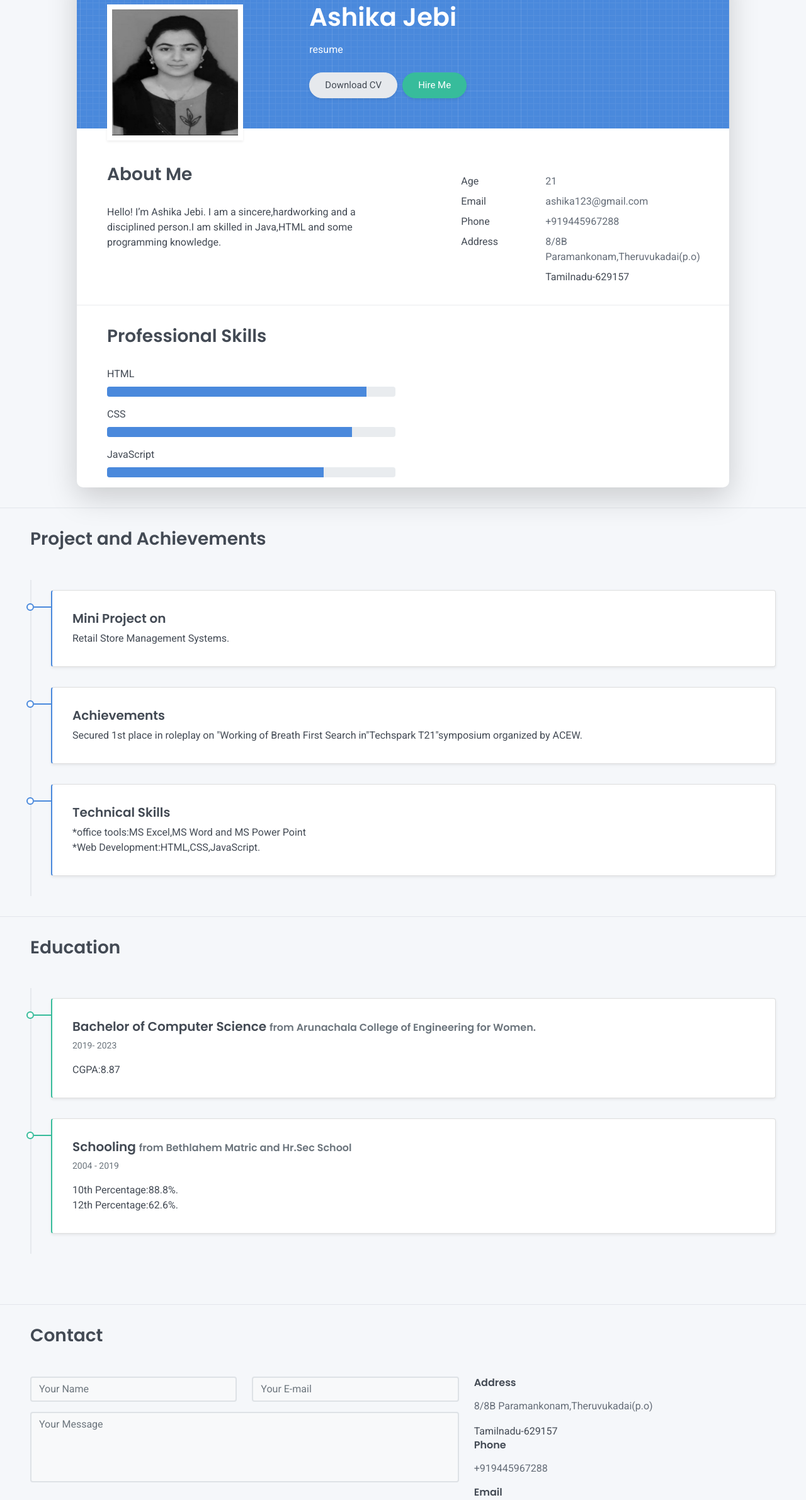
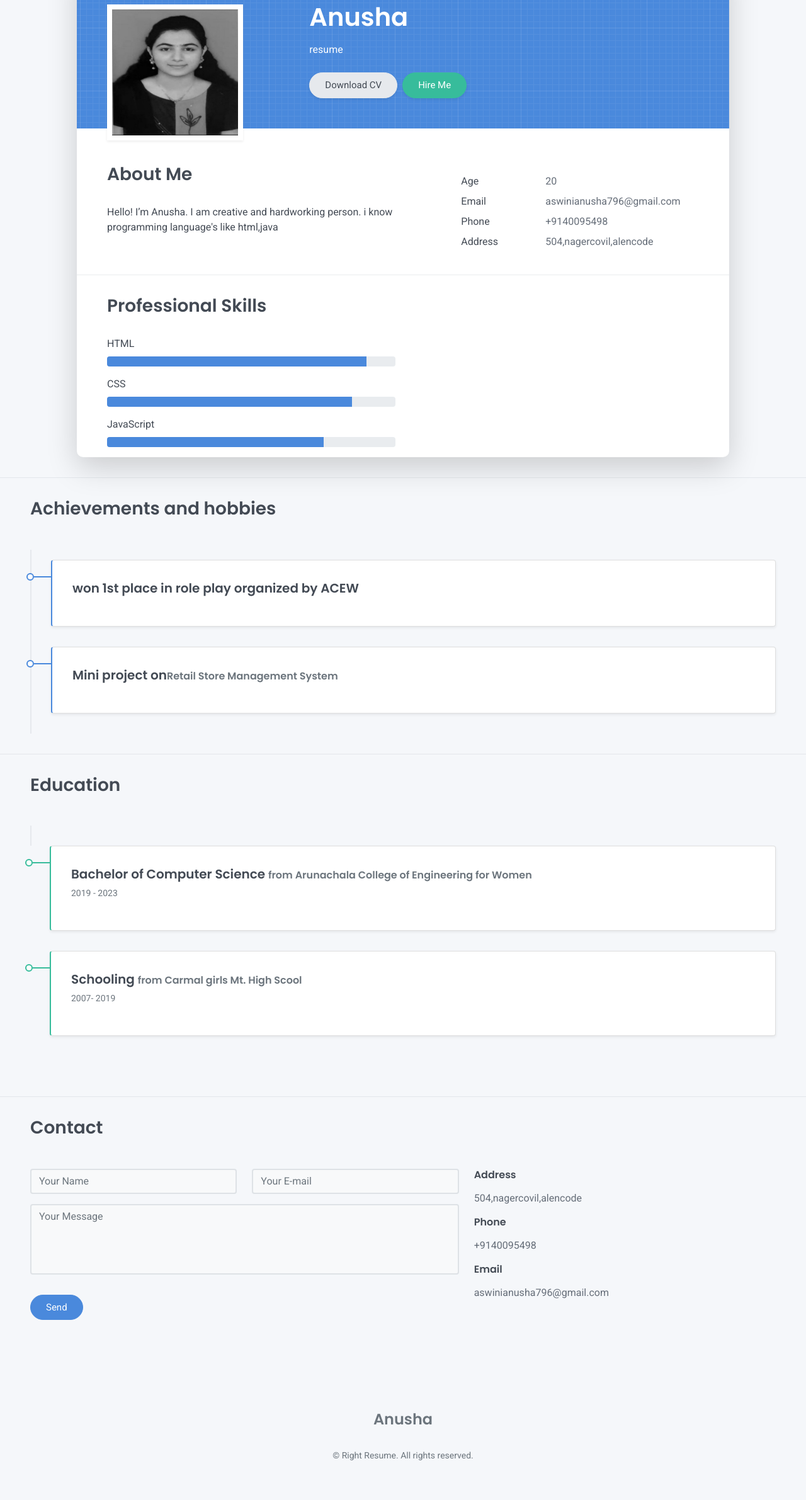
Before and after one commit to IBM-EPBL/IBM-Project-40544-1660631023, a plain HTML site: page Assignment/index.html in a window 1280 px wide. Shown: the part 165-2547 px from the top of the page at 63% size. Drawn offline with Linux system fonts and the light colour scheme.

Commit message:
Add files via upload

```diff
--- a/Assignment/index.html
+++ b/Assignment/index.html
@@ -4,7 +4,7 @@
     <meta charset="UTF-8">
     <meta http-equiv="X-UA-Compatible" content="IE=edge">
     <meta name="viewport" content="width=device-width, initial-scale=1">
-    <title>Ashika Jebi</title>
+    <title>Right Resume</title>
     <link rel="preconnect" href="https://fonts.gstatic.com" crossorigin="crossorigin"/>
     <link rel="preload" as="style" href="https://fonts.googleapis.com/css2?family=Poppins:wght@600&amp;family=Roboto:wght@300;400;500;700&amp;display=swap"/>
     <link rel="stylesheet" href="https://fonts.googleapis.com/css2?family=Poppins:wght@600&amp;family=Roboto:wght@300;400;500;700&amp;display=swap" media="print" onload="this.media='all'"/>
@@ -28,9 +28,8 @@
     <header class="d-print-none">
       <div class="container text-center text-lg-left">
         <div class="py-3 clearfix">
-          <h1 class="site-title mb-0">Ashika Jebi</h1>
-
-        </div>
+          <h1 class="site-title mb-0">Anusha</h1>
+          </div>
       </div>
     </header>
     <div class="page-content">
@@ -42,7 +41,7 @@
         <div class="avatar hover-effect bg-white shadow-sm p-1"><img src="images/avatar.jpg" width="200" height="200"/></div>
       </div>
       <div class="col-lg-8 col-md-7 text-center text-md-start">
-        <h2 class="h1 mt-2" data-aos="fade-left" data-aos-delay="0">Ashika Jebi</h2>
+        <h2 class="h1 mt-2" data-aos="fade-left" data-aos-delay="0">Anusha</h2>
         <p data-aos="fade-left" data-aos-delay="100">resume</p>
         <div class="d-print-none" data-aos="fade-left" data-aos-delay="200"><a class="btn btn-light text-dark shadow-sm mt-1 me-1" href="right-resume.pdf" target="_blank">Download CV</a><a class="btn btn-success shadow-sm mt-1" href="#contact">Hire Me</a></div>
       </div>
@@ -52,7 +51,7 @@
     <div class="row">
       <div class="col-md-6">
         <h2 class="h3 mb-3">About Me</h2>
-        <p>Hello! I’m Ashika Jebi. I am a sincere,hardworking and a disciplined person.I am skilled in Java,HTML and some programming knowledge.</p>
+        <p>Hello! I’m Anusha. I am creative and hardworking person. i know programming language's like html,java</p>
       </div>
       <div class="col-md-5 offset-md-1">
         <div class="row mt-2">
@@ -60,26 +59,25 @@
             <div class="pb-1">Age</div>
           </div>
           <div class="col-sm-8">
-            <div class="pb-1 text-secondary">21</div>
+            <div class="pb-1 text-secondary">20</div>
           </div>
           <div class="col-sm-4">
             <div class="pb-1">Email</div>
           </div>
           <div class="col-sm-8">
-            <div class="pb-1 text-secondary">ashika123@gmail.com</div>
+            <div class="pb-1 text-secondary">aswinianusha796@gmail.com</div>
           </div>
           <div class="col-sm-4">
             <div class="pb-1">Phone</div>
           </div>
           <div class="col-sm-8">
-            <div class="pb-1 text-secondary">+919445967288</div>
+            <div class="pb-1 text-secondary">+9140095498</div>
           </div>
           <div class="col-sm-4">
             <div class="pb-1">Address</div>
           </div>
           <div class="col-sm-8">
-            <div class="pb-1 text-secondary">8/8B Paramankonam,Theruvukadai(p.o)</div>
-           <div>Tamilnadu-629157</div>
+            <div class="pb-1 text-secondary">504,nagercovil,alencode</div>
           </div>
         </div>
       </div>
@@ -106,37 +104,27 @@
           </div>
         </div>
       </div>
-
         </div>
       </div>
     </div>
   </div>
   <hr class="d-print-none"/>
   <div class="work-experience-section px-3 px-lg-4">
-    <h2 class="h3 mb-4">Project and Achievements</h2>
+    <h2 class="h3 mb-4">Achievements and hobbies</h2>
     <div class="timeline">
       <div class="timeline-card timeline-card-primary card shadow-sm">
         <div class="card-body">
-          <div class="h5 mb-1">Mini Project on </div>
-
-          <div>Retail Store Management Systems.</div>
+          <div class="h5 mb-1">won 1st place in role play organized by ACEW<span class="text-muted h6"></span></div>
+          <div class="text-muted text-small mb-2"></div>
         </div>
       </div>
       <div class="timeline-card timeline-card-primary card shadow-sm">
         <div class="card-body">
-          <div class="h5 mb-1">Achievements </div>
-
-          <div>Secured 1st place in roleplay on "Working of Breath First Search in"Techspark T21"symposium organized by ACEW.</div>
+          <div class="h5 mb-1">Mini project on<span class="text-muted h6">Retail Store Management System</span></div>
+          <div class="text-muted text-small mb-2"></div>
         </div>
       </div>
-      <div class="timeline-card timeline-card-primary card shadow-sm">
-        <div class="card-body">
-          <div class="h5 mb-1">Technical Skills </div>
-
-          <div>*office tools:MS Excel,MS Word and MS Power Point</div>
-          <div>*Web Development:HTML,CSS,JavaScript.</div>
-        </div>
-      </div>
+     </div>
     </div>
   </div>
   <hr class="d-print-none"/>
@@ -144,22 +132,18 @@
   <div class="education-section px-3 px-lg-4 pb-4">
     <h2 class="h3 mb-4">Education</h2>
     <div class="timeline">
+       </div>
       <div class="timeline-card timeline-card-success card shadow-sm">
         <div class="card-body">
-          <div class="h5 mb-1">Bachelor of Computer Science <span class="text-muted h6">from Arunachala College of Engineering for Women.</span></div>
-          <div class="text-muted text-small mb-2">2019- 2023</div>
-          <div>CGPA:8.87</div>
+          <div class="h5 mb-1">Bachelor of Computer Science <span class="text-muted h6">from Arunachala College of Engineering for Women</span></div>
+          <div class="text-muted text-small mb-2">2019 - 2023</div>
         </div>
       </div>
       <div class="timeline-card timeline-card-success card shadow-sm">
         <div class="card-body">
-          <div class="h5 mb-1">Schooling <span class="text-muted h6">from Bethlahem Matric and Hr.Sec School</span></div>
-          <div class="text-muted text-small mb-2">2004 - 2019</div>
-          <div>10th Percentage:88.8%.</div>
-          <div>12th Percentage:62.6%.</div>
+          <div class="h5 mb-1">Schooling <span class="text-muted h6">from Carmal girls Mt. High Scool</span></div>
+          <div class="text-muted text-small mb-2">2007- 2019</div>
         </div>
-      </div>
-
       </div>
     </div>
   </div>
@@ -188,33 +172,14 @@
       <div class="col">
         <div class="mt-2">
           <h3 class="h6">Address</h3>
-          <div class="pb-2 text-secondary">8/8B Paramankonam,Theruvukadai(p.o)</div>
-          <div>Tamilnadu-629157</div>
+          <div class="pb-2 text-secondary">504,nagercovil,alencode</div>
           <h3 class="h6">Phone</h3>
-          <div class="pb-2 text-secondary">+919445967288</div>
+          <div class="pb-2 text-secondary">+9140095498</div>
           <h3 class="h6">Email</h3>
-          <div class="pb-2 text-secondary">ashika123@gmail.com</div>
+          <div class="pb-2 text-secondary">aswinianusha796@gmail.com</div>
         </div>
       </div>
-      <div class="col d-none d-print-block">
-        <div class="mt-2">
-          <div>
-            <div class="mb-2">
-              <div class="text-dark"><i class="fab fa-twitter mr-1"></i><span>https://twitter.com/templateflip</span>
-              </div>
-            </div>
-            <div class="mb-2">
-              <div class="text-dark"><i class="fab fa-facebook mr-1"></i><span>https://www.facebook.com/templateflip</span>
-              </div>
-            </div>
-            <div class="mb-2">
-              <div class="text-dark"><i class="fab fa-instagram mr-1"></i><span>https://www.instagram.com/templateflip</span>
-              </div>
-            </div>
-            <div class="mb-2">
-              <div class="text-dark"><i class="fab fa-github mr-1"></i><span>https://github.com/templateflip</span>
-              </div>
-            </div>
+        </div>
           </div>
         </div>
       </div>
@@ -225,12 +190,10 @@
     <footer class="pt-4 pb-4 text-muted text-center d-print-none">
       <div class="container">
         <div class="my-3">
-          <div class="h4">Ashika Jebi</div>
-
-        </div>
+          <div class="h4">Anusha</div>
+            </div>
         <div class="text-small">
           <div class="mb-1">&copy; Right Resume. All rights reserved.</div>
-
         </div>
       </div>
     </footer>
```
Also changed, not shown: Assignment/favicon.ico (added), 2 other files.
